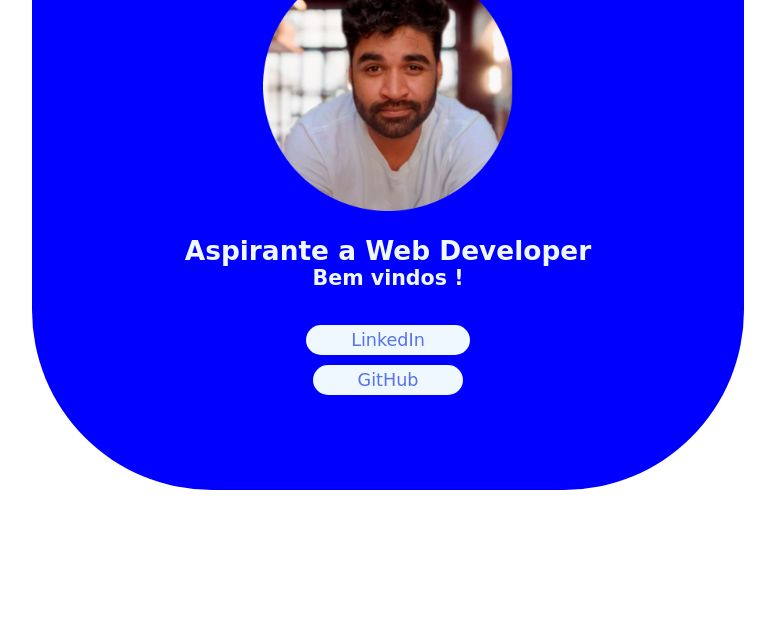
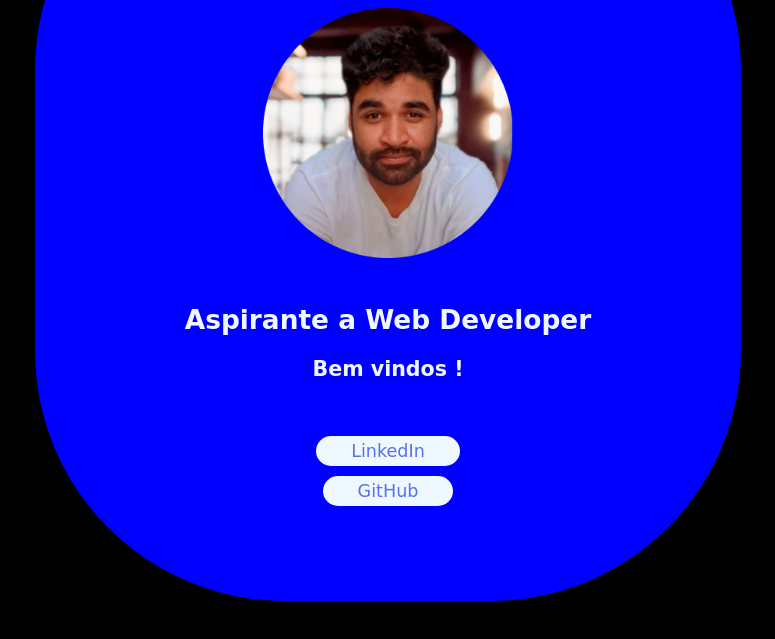
Before and after one commit to PetersonPortella/WEBPAGE, a plain HTML site: page index.html in a window 1280 px wide. Shown: the part 218-857 px from the top of the page, without its empty margins (252-1027 px from the left). Before the commit the page ends 800 px from the top, so only its background shows below. Drawn offline with Linux system fonts and the light colour scheme; files whose address does not match are found by name.

Commit message:
Update style.css

```diff
--- a/style.css
+++ b/style.css
@@ -1,10 +1,6 @@
-*{
-    margin:0;
-    padding:0;
-}
+body,html{
+    background: black;
 
-body,html{
-    backgraund:black;
 }
 
 #principal{
@@ -14,7 +10,7 @@ body,html{
     text-align: center;
     font-family: Arial, Helvetica, sans-serif;
     color: aliceblue;
-    border-radius: 180px;
+    border-radius: 250px;
     font-size: 1.1em;
     font-family: cursive;
     animation: co 5s linear infinite;
@@ -40,7 +36,7 @@ a:link , a:visited{
     text-decoration: none;
     color: #5672ec;
     background-color: aliceblue;
-    padding: 5px 45px;
+    padding: 5px 35px;
     border-radius: 20px;
     margin: 0 auto;
     transition: 1s;
@@ -49,3 +45,10 @@ a:link , a:visited{
 a:hover{
     background: #1a03a0;
 }
+
+@media all and (max-width:720px){
+    img{
+        margin-right: 800px;
+    }
+
+}
```
